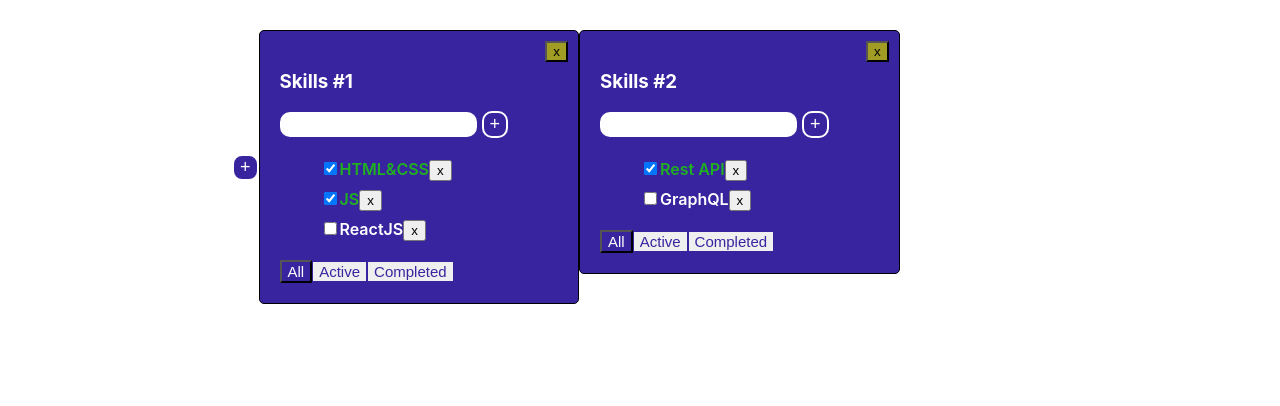
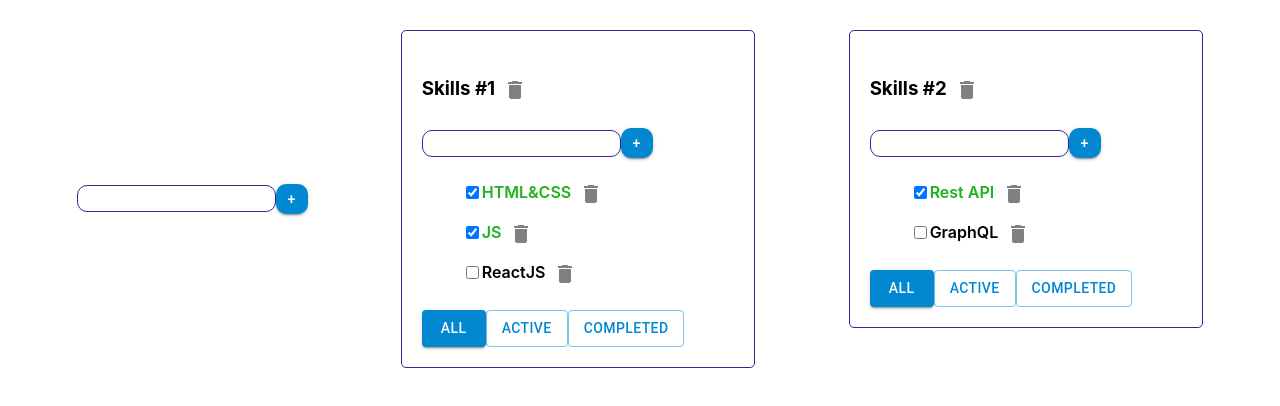
Before and after one commit to Vyacheslav-Spilch/It-incubator-TodoList, a React (Create React App) app: page / in a window 1280 px wide. Shown: the top 406 px of the page. Built offline with nearby package versions, Linux system fonts and the light colour scheme.

Commit message:
added library a material-ui

```diff
--- a/package.json
+++ b/package.json
@@ -3,6 +3,10 @@
   "version": "0.1.0",
   "private": true,
   "dependencies": {
+    "@emotion/react": "^11.11.3",
+    "@emotion/styled": "^11.11.0",
+    "@mui/icons-material": "^5.15.4",
+    "@mui/material": "^5.15.4",
     "@testing-library/jest-dom": "^5.14.1",
     "@testing-library/react": "^13.0.0",
     "@testing-library/user-event": "^13.2.1",
--- a/src/AddItemForm.tsx
+++ b/src/AddItemForm.tsx
@@ -1,6 +1,7 @@
 import React, {KeyboardEvent, ChangeEvent, useState } from "react";
-import { Button } from "./Button";
 import './App.css';
+import Button from '@mui/material/Button';
+import { stylesButton } from "./components/Styled";
 
 type AddItemFormProps = {
     callBack: (title: string) => void
@@ -35,6 +36,7 @@ export const AddItemForm = (props: AddItemFormProps) => {
         }
     }
 
+
     return (
         <div className="input_and_btn">
                     <input
@@ -42,8 +44,17 @@ export const AddItemForm = (props: AddItemFormProps) => {
                         onChange={onChangeHandler}
                         onKeyDown={onKeyDownHandler}
                         className={error ? "error input" : "input"}
+                        onBlur={() => setError(null)}
+                        autoFocus
                     />
-                    <Button title="+" onClickHandler={addTaskHandler} isDisabled={!taskTitle} className={"btn-add-task"}/>
+                    <Button
+                    onClick={addTaskHandler}
+                    variant="contained"
+                    color='info'
+                    style={stylesButton}
+                    >
+                        +
+                    </Button>
                     {error && <div className="error-message">{error}</div>}
                 </div>
     )
--- a/src/App.css
+++ b/src/App.css
@@ -3,6 +3,10 @@
 }
 .App {
   display: flex;
+  justify-content: center;
+  justify-content: space-around;
+  flex-wrap: wrap;
+  width: 100%;
   padding: 30px;
 }
 
@@ -11,10 +15,10 @@
 }
 
 .todoList {
-  border: 1px solid black;
+  border: 1px solid rgb(57, 36, 160);
   border-radius: 5px;
   /* background-color: rgb(0, 255, 128); */
-  background-color: rgb(57, 36, 160);
+  background-color: #fff;
   padding: 20px;
   font-weight: 600;
   position: relative;
@@ -26,7 +30,7 @@
   font-size: 35px;
   letter-spacing: 1.2;
   text-align: center;
-  color: #fff;
+  color: rgb(57, 36, 160);
 }
 .container-title {
   margin: 0 auto;
@@ -49,30 +53,29 @@
   border-radius: 10px;
   padding: 5px 10px;
   outline: none;
+  color: #000;
 }
 
 .active-filter {
   background-color: rgb(57, 36, 160);
-  color: #fff;
+  color: rgb(57, 36, 160);
 }
 
 .task-done {
   color: rgb(31, 177, 31);
 }
 .task-active {
-  color: #fff;
+  color: #000;
 }
 
 .delete-todolist {
-  right: 10px;
-  top: 10px;
-  background-color: rgb(160, 156, 36);
-  position: absolute;
+  left: 90%;
+  top: -20px;
+  color: grey;
   cursor: pointer;
 }
 .delete-todolist:hover {
-  background-color: #fff;
-  color: rgb(160, 156, 36);
+
 }
 
 .btn-add-task {
@@ -105,14 +108,12 @@
   margin: 10px 0 20px;
   color:  transparent;
   letter-spacing: 1.2px;
-  -webkit-text-stroke: #fff;
-  -webkit-text-stroke-width: 1px;
+  color: #000;
 }
 .input_and_btn {
   display: flex;
   align-items: center;
 }
 .input_and_btn input {
-  border: none;
-  margin-right: 5px;
+  border: 1px solid rgb(57, 36, 160);
 }
--- a/src/App.tsx
+++ b/src/App.tsx
@@ -7,7 +7,9 @@ import { TaskType, TodoList } from './Todolist';
 
 export type filterValuesType = 'all' | 'active' | 'completed'
 type todoListsType = {id: string, title: string, filter: filterValuesType}
-
+type TaskStateType = {
+  [key: string]: TaskType[]
+}
 
 const App = () => {
 
@@ -19,7 +21,7 @@ const App = () => {
       {id: todolistID2, title: 'Skills #2', filter: 'all'},
   ])
 
-  let [tasks, setTasks] = useState({
+  let [tasks, setTasks] = useState<TaskStateType>({
       [todolistID1]: [
           {id: v1(), title: 'HTML&CSS', isDone: true},
           {id: v1(), title: 'JS', isDone: true},
@@ -75,7 +77,13 @@ const deleteTodolist = (todoListID: string) => {
   todolists.pop()
 }
 
+const updateTask = (todoListId: string,taskId: string, title: string) => {
+  setTasks({...tasks, [todoListId]: tasks[todoListId].map(el => el.id === taskId ? {...el, title} : el)})
+}
 
+const updateTodolist = (todoListId: string, title: string) => {
+  setTodolists(todolists.map(el => el.id === todoListId ? {...el, title} : el))
+}
 
 
   let todoListContent = todolists.length !== 0
@@ -99,14 +107,19 @@ const deleteTodolist = (todoListID: string) => {
       filter={el.filter}
       todoListId={el.id}
       changeTaskStatus={changeTaskStatus}
+      updateTask={updateTask}
+      updateTodolist={updateTodolist}
     />
     )
   })
   :
   <div className='container-title'><span className='title'>Список задач пуст</span></div>
 
-const addTodolist = () => {
+const addTodolist = (title: string) => {
   const newTodolistId = v1()
+  const newTotoList: todoListsType = {id: newTodolistId, title, filter: 'all'}
+  setTodolists([newTotoList, ...todolists])
+  setTasks({...tasks, [newTodolistId]: []})
 }
 
 
--- /dev/null
+++ b/src/EditTableSpan.tsx
@@ -0,0 +1,49 @@
+import React, { ChangeEvent, KeyboardEvent, useState } from "react";
+import './App.css';
+
+type EditTableSpanProps = {
+    oldTitle: string
+    isDone?: boolean
+    callBack: (title: string) => void
+}
+
+
+
+export const EditTableSpan = (props: EditTableSpanProps) => {
+    const [edit, setEdit] = useState<boolean>(false)
+    const [newTitle, setnewTitle] = useState(props.oldTitle)
+
+    const editHandler = () => {
+        setEdit(!edit)
+        if(edit) {
+            addTask()
+        }
+    }
+
+    const changeEditHAndler = (e: ChangeEvent<HTMLInputElement>) => {
+        setnewTitle(e.currentTarget.value)
+    }
+
+    const addTask = () => {
+        props.callBack(newTitle)
+    }
+
+    const onKeyDownHandler = (e: KeyboardEvent<HTMLInputElement>) => {
+        if(e.key === "Enter") {
+            editHandler()
+        }
+    }
+
+    return (
+        edit
+        ? <input
+        value={newTitle}
+        type="text"
+        className="input"
+        onBlur={editHandler}
+        onKeyDown={onKeyDownHandler}
+        autoFocus
+        onChange={changeEditHAndler}/>
+        : <span onDoubleClick={editHandler} className={props.isDone ? "task-done" : "task-active"}>{props.oldTitle}</span>
+    )
+}
--- a/src/Todolist.tsx
+++ b/src/Todolist.tsx
@@ -1,8 +1,12 @@
-import { title } from "process";
-import React, { useState, KeyboardEvent, ChangeEvent } from "react";
+// import { title } from "process";
+// import React, { useState, KeyboardEvent, ChangeEvent } from "react";
+import IconButton from '@mui/material/IconButton';
+import DeleteIcon from '@mui/icons-material/Delete';
 import { AddItemForm } from "./AddItemForm";
 import { filterValuesType } from "./App";
-import { Button } from "./Button";
+// import { Button } from "./Button";
+import { EditTableSpan } from "./EditTableSpan";
+import Button from '@mui/material/Button';
 
 
 export type TaskType = {
@@ -22,7 +26,8 @@ type TodoPropsType = {
     changeTasks: (taskTodoListID: string, filter: filterValuesType) => void
     addTask: (todoListID: string, newTitle: string) => void
     changeTaskStatus: (todolistID: string, taskId: string, newIsDoneValue: boolean) => void
-
+    updateTask: (todoListId: string,taskId: string, title: string) => void
+    updateTodolist: (todoListId: string, title: string) => void
 }
 
 
@@ -37,13 +42,19 @@ export const TodoList = ({
     changeTasks,
     addTask,
     changeTaskStatus,
+    updateTask,
+    updateTodolist,
 }: TodoPropsType) => {
-
 
 
     const tasksList: JSX.Element = tasks.length !== 0
     ?   <ul>
-            {tasks.map(el => {
+            {tasks.map((el: TaskType) => {
+
+            const updateTaskHandler = (title: string) => {
+                updateTask(todoListId, el.id, title)
+            }
+
                 return (
                 <li key={el.id}>
                     <input
@@ -51,43 +62,18 @@ export const TodoList = ({
                         checked={el.isDone}
                         onChange={(e) => changeTaskStatus(todoListId, el.id, e.currentTarget.checked)}
                     />
-                    <span className={el.isDone ? "task-done" : "task-active"}>{el.title}</span>
-                    <Button title="x" onClickHandler={() => deleteTasks(todoListId, el.id)} />
+                    <EditTableSpan oldTitle={el.title} isDone={el.isDone} callBack={updateTaskHandler}/>
+                    <IconButton aria-label="delete" onClick={() => deleteTasks(todoListId, el.id)}>
+                        <DeleteIcon className='delete-todolist'/>
+                    </IconButton>
                 </li>
             )
         })}
         </ul>
-    : <span className="filter_span">{filter === "active"
-        ? "The list of active tasks is empty"
-        : filter === "completed" ? "The list of completed tasks is empty" : "Task list is empty"}
-    </span>
+    : filter === "all"
+    ? <span className="filter_span">Task list is empty</span>
+    : <span className="filter_span">The list of {filter} is empty</span>
 
-    // const [taskTitle, setTaskTitle] = useState('')
-    // const [error, setError] = useState<string | null>(null)
-
-    // const addTaskHandler = () => {
-    //     if(taskTitle.trim()) {
-    //         addTask(todoListId, taskTitle)
-    //         setTaskTitle("")
-    //     }
-    //     else {
-    //         setError('Error - empty string')
-    //     }
-    // }
-
-    // const onChangeHandler = (e: ChangeEvent<HTMLInputElement>) => {
-    //     setError(null)
-    //     setTaskTitle(e.currentTarget.value)
-    // }
-
-    // const onKeyDownHandler = (e: KeyboardEvent<HTMLInputElement>) => {
-    //     if(e.key === "Enter" && taskTitle.trim()) {
-    //         addTaskHandler()
-    //     }
-    //     else {
-    //         setError('Error - empty string')
-    //     }
-    // }
 
     const onClickAllHandler = () => changeTasks(todoListId, 'all')
     const onClickActiveHandler = () => changeTasks(todoListId, 'active')
@@ -97,37 +83,47 @@ export const TodoList = ({
         deleteTodolist(todoListId)
     }
 
-    const addTaskHandler = () => {
+    const addTaskHandler = (title: string) => {
+        addTask(todoListId, title)
+    }
 
+    const updateTodolistHandler = (title: string) => {
+        updateTodolist(todoListId, title)
     }
 
     return (
         <div>
             <div className="todoList">
-                    <h3 className="title-todolist">{title}</h3>
-                    <AddItemForm callBack={addTask}/>
-                        <Button
-                        title="x"
-                        className="delete-todolist"
-                        onClickHandler={deleteTodolistsHandler}
-                        />
+                    <h3>
+                        <EditTableSpan oldTitle={title} callBack={updateTodolistHandler}/>
+                        <IconButton aria-label="delete" onClick={deleteTodolistsHandler}>
+                            <DeleteIcon className='delete-todolist'/>
+                        </IconButton>
+                    </h3>
+                        <AddItemForm callBack={addTaskHandler}/>
                     {tasksList}
                 <div>
-                    <Button
-                        className={filter === "all" ? "active-filter" : "isActive-filter"}
-                        title="All"
-                        onClickHandler={onClickAllHandler}
-                    />
-                    <Button
-                        className={filter === "active" ? "active-filter" : "isActive-filter"}
-                        title="Active"
-                        onClickHandler={onClickActiveHandler}
-                    />
-                    <Button
-                        className={filter === "completed" ? "active-filter" : "isActive-filter"}
-                        title="Completed"
-                        onClickHandler={onClickCompletedHandler}
-                    />
+                <Button
+                    variant={filter === 'all' ? 'contained' : 'outlined'}
+                    color='info'
+                    onClick={onClickAllHandler}
+                    >
+                    All
+                </Button>
+                <Button
+                    variant={filter === 'active' ? 'contained' : 'outlined'}
+                    color='info'
+                    onClick={onClickActiveHandler}
+                    >
+                    Active
+                </Button>
+                <Button
+                    variant={filter === 'completed' ? 'contained' : 'outlined'}
+                    color='info'
+                    onClick={onClickCompletedHandler}
+                    >
+                    Completed
+                </Button>
                 </div>
             </div>
         </div>
--- /dev/null
+++ b/src/components/Styled.tsx
@@ -0,0 +1,10 @@
+import React from "react";
+
+
+export const stylesButton = {
+    maxWidth: '30px',
+    maxHeight: '30px',
+    minWidth: '30px',
+    minHeight: '30px',
+    borderRadius: '10px',
+}
```
Also changed, not shown: 1 other file (tests, documents, lock files or other folders).
